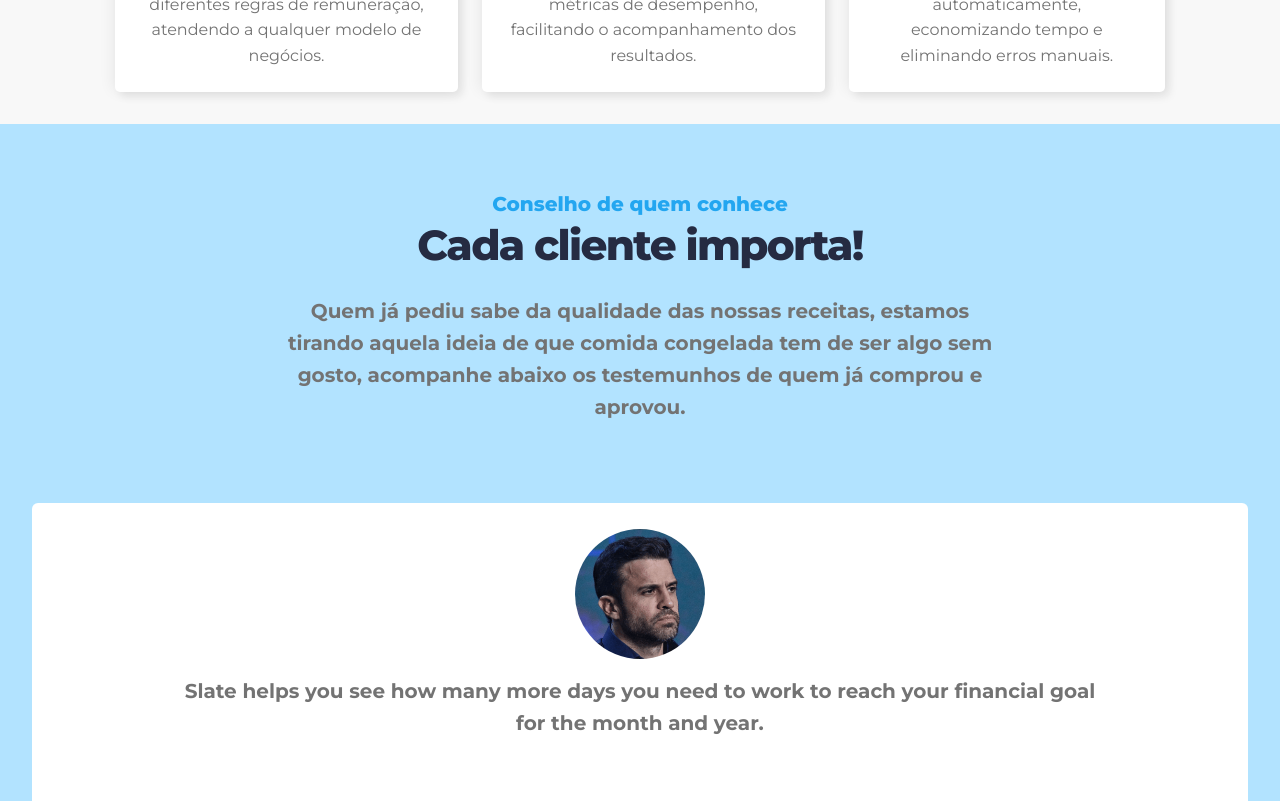
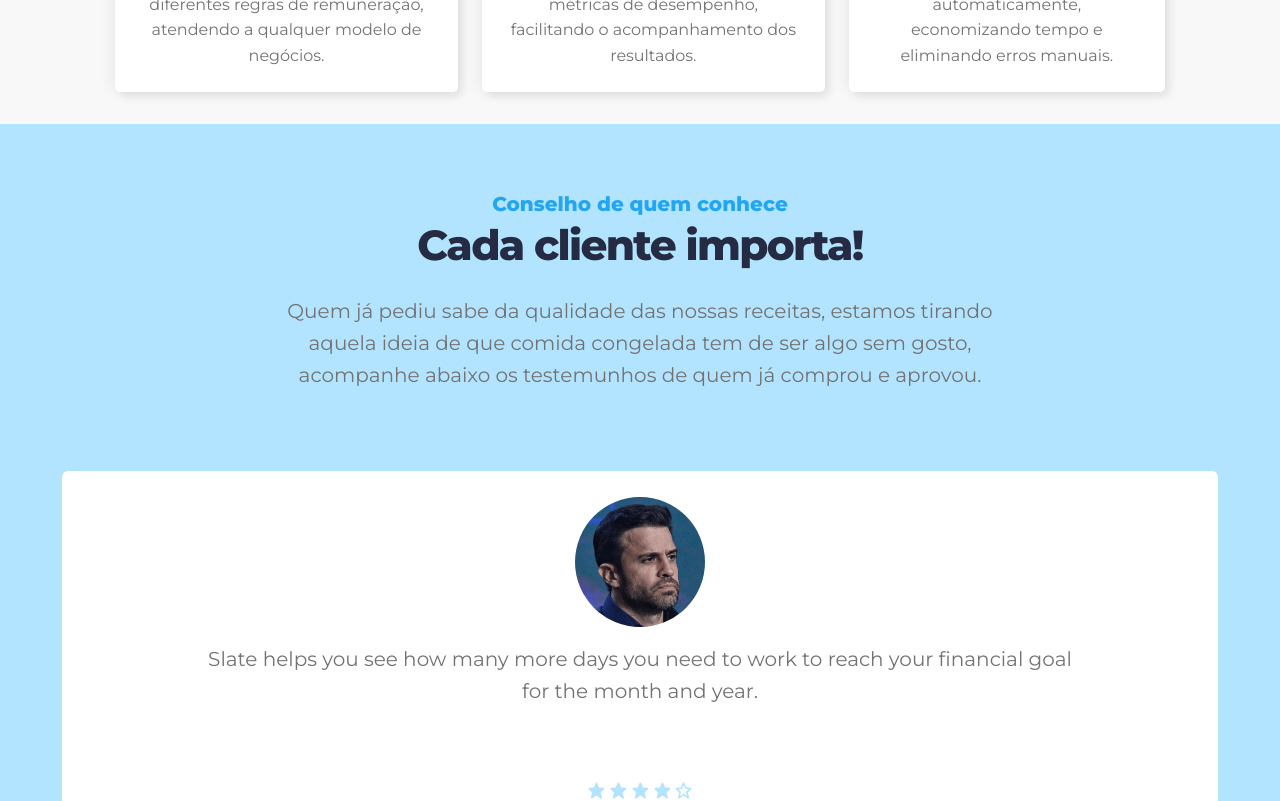
Before and after one commit to MateusFindev/landing_page, a React (Vite) app: page / in a window 1280 px wide. Shown: the part 1420-2221 px from the top of the page. Built offline with nearby package versions, Linux system fonts and the light colour scheme.

Commit message:
implement testimonials

```diff
--- a/src/styles/testimonials.css
+++ b/src/styles/testimonials.css
@@ -1,6 +1,6 @@
 #testimonials {
-    height: 100vh;
-    background: var(--secondary-color);
+    min-height: 100vh;
+    background:var(--secondary-color);
     display: flex;
     flex-direction: column;
     padding-block: 4rem;
@@ -22,11 +22,20 @@
 
     p {
         color: var(--second-text-color);
+        font-weight: var(--fs-base);
     }
 
     .carousel {
         display: flex;
         width: 80%;
+
+        .carousel-content {
+            display: flex;
+            gap: 1.5rem;
+            padding-right: 1.5rem;
+            animation: swipe 30000ms linear infinite;
+
+        }
     }
 
     .carousel:hover {
@@ -36,12 +45,6 @@
         }
     }
 
-    .carousel-content {
-        display: flex;
-        gap: 1.5rem;
-        padding-right: 1.5rem;
-        animation: swipe 30000ms linear infinite;
-    }
 
     .carousel-card {
         display: flex;
@@ -54,6 +57,7 @@
         padding: 1.625rem;
         text-align: center;
         gap: 1rem;
+
 
         >img {
             width: 130px;
@@ -101,7 +105,7 @@
 
         .carousel {
             overflow-x: hidden;
-            width: 50%;
+            width: 70%;
         }
 
         .testimony {
@@ -111,6 +115,7 @@
         .carousel-card {
             min-width: 30rem;
             min-height: 26.875rem;
+
         }
     }
 }
```
